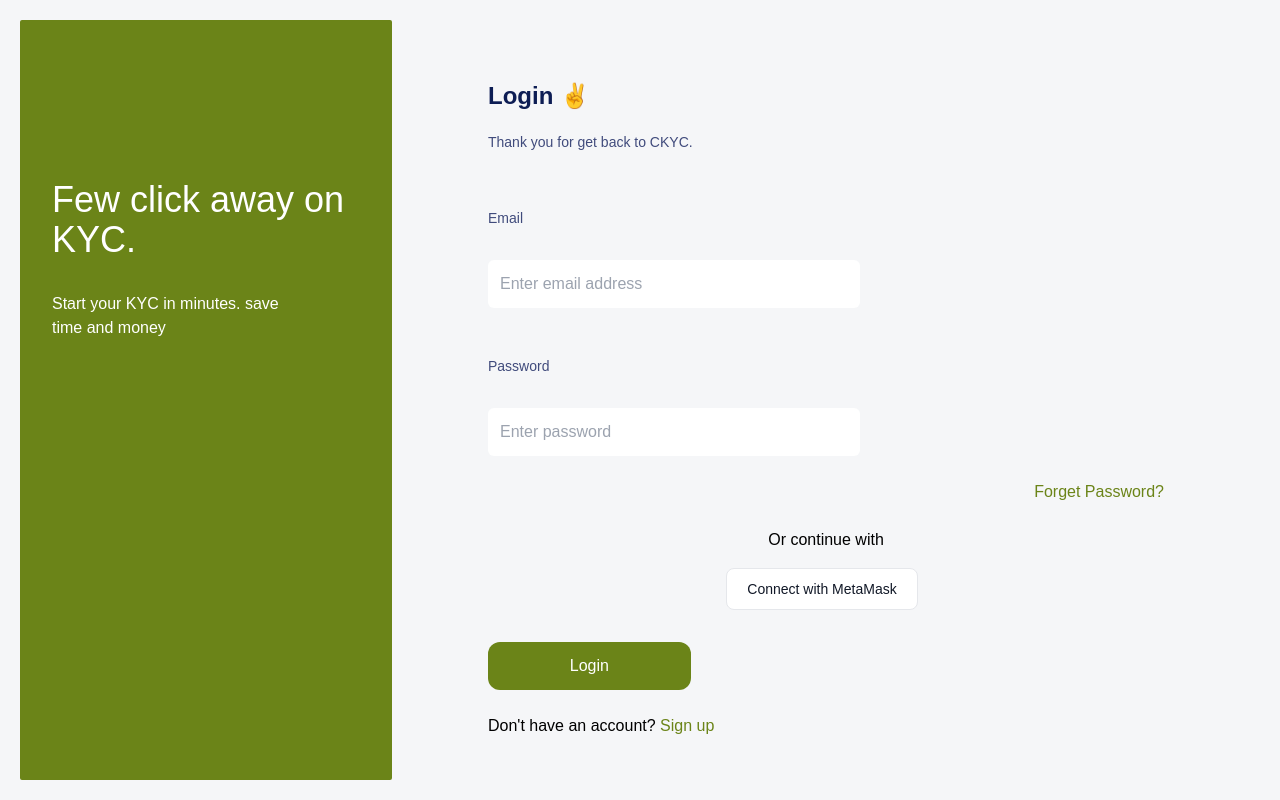
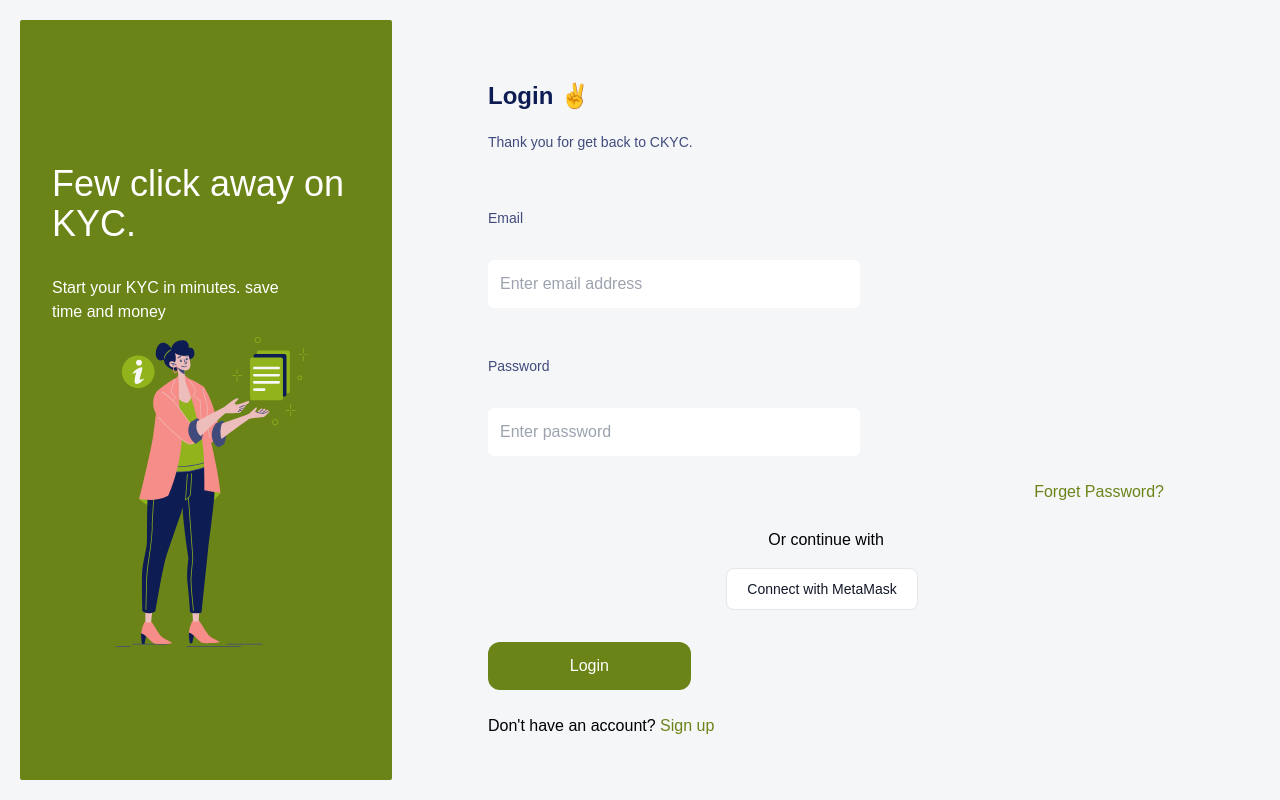
Before and after one commit to PropertyList/frontend, a React (Create React App) app: page /login in a window 1280 px wide. Built offline with nearby package versions, Linux system fonts and the light colour scheme.

Commit message:
Login Image Added

```diff
--- a/src/pages/Login.jsx
+++ b/src/pages/Login.jsx
@@ -1,17 +1,24 @@
 import React from "react";
+import CardImg from "../assets/Get started 1.svg";
 
 const Login = () => {
   return (
     <div className="flex flex-row p-5 h-[100vh]">
       <div className=" rounded-sm basis-[30%] bg-[#6B8418] ">
         <div>
-          <h2 className="text-white text-4xl p-8 mt-32">
+          <h2 className="text-white text-4xl p-8 mt-28">
             Few click away on KYC.
           </h2>
           <p className="text-white pl-8 pr-12 mr-10">
             Start your KYC in minutes. save time and money
           </p>
         </div>
+        <img
+          className="
+        -mt-6"
+          src={CardImg}
+          alt="Img"
+        />
       </div>
       <form className="basis-[70%] flex flex-col px-24 py-10 flex-start">
         <h2 className="text-[#0D1D54] font-semibold text-2xl my-5">Login ✌️</h2>
```
Also changed, not shown: src/assets/Get started 1.svg (added).
